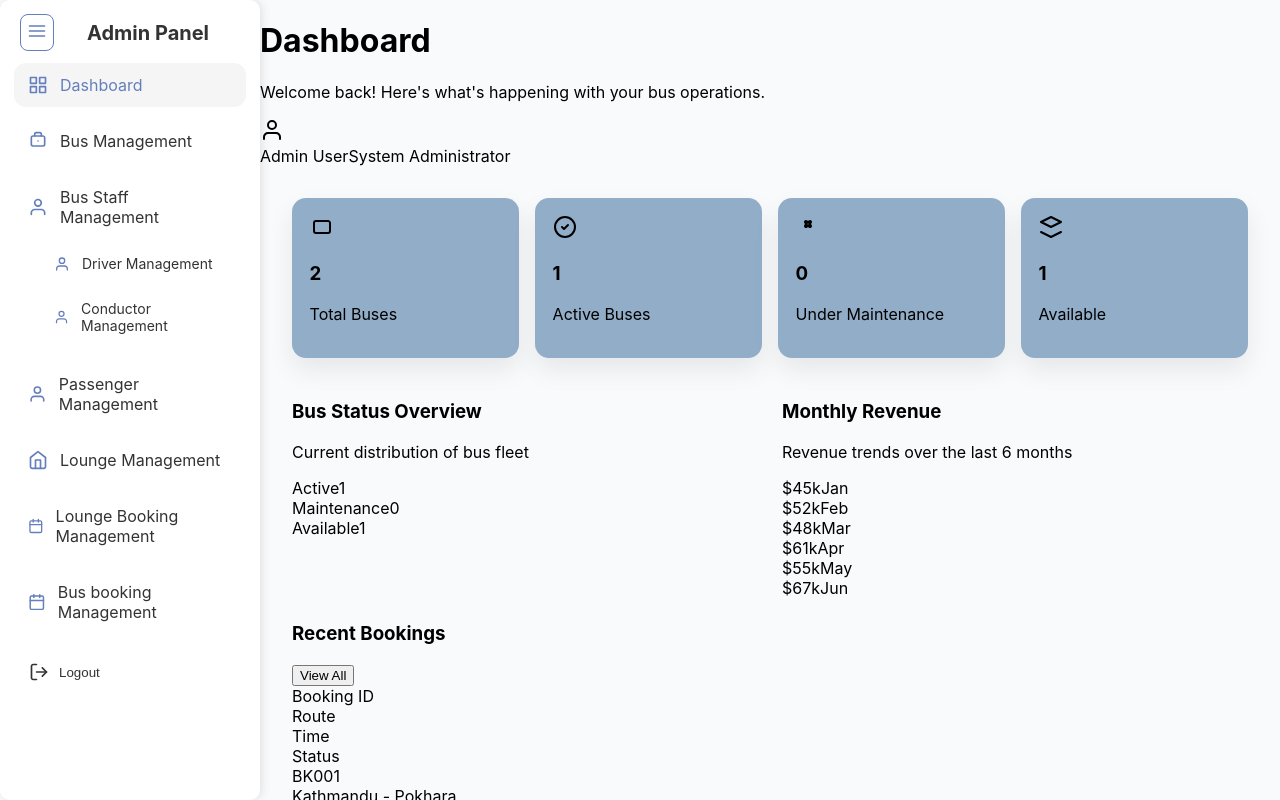
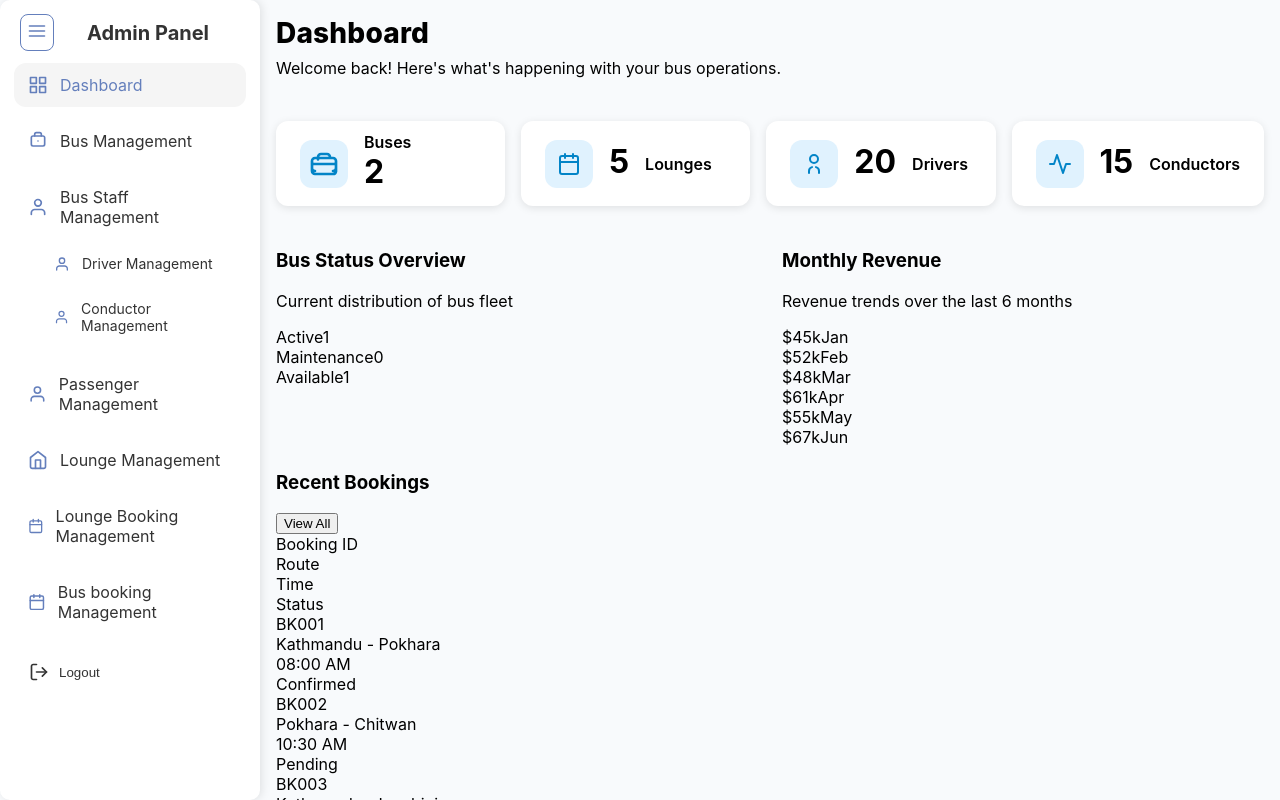
Before and after one commit to BusLounge/sts-admin-web-app, an Angular app in the folder frontend/my-angular-app/: page /dashboard in a window 1280 px wide. Shown: the top 800 px of the page. Built offline with nearby package versions, Linux system fonts and the light colour scheme.

Commit message:
remake the stats in dashboard page -BLRS-87

```diff
--- a/frontend/my-angular-app/src/app/pages/dashboard/dashboard.component.html
+++ b/frontend/my-angular-app/src/app/pages/dashboard/dashboard.component.html
@@ -2,81 +2,49 @@
   <app-sidebar [sidebarOpen]="sidebarOpen" [currentPage]="currentPage" (toggle)="toggleSidebar()" (navigate)="navigateTo($event)" (logout)="logout()"></app-sidebar>
 
   <!-- Main Content -->
-  <div class="main-content" [class.main-content-expanded]="!sidebarOpen">
-    <!-- Header -->
-    <header class="dashboard-header">
-      <div class="header-left">
+  <div class="main-content" [class.sidebar-open]="sidebarOpen">
+    <div class="bus-page">
+      <div class="page-header">
         <h1>Dashboard</h1>
         <p>Welcome back! Here's what's happening with your bus operations.</p>
       </div>
-      <div class="header-right">
-        <div class="user-info">
-          <div class="user-avatar">
-            <svg width="24" height="24" viewBox="0 0 24 24" fill="none" xmlns="http://www.w3.org/2000/svg">
-              <path d="M20 21V19C20 17.9391 19.5786 16.9217 18.8284 16.1716C18.0783 15.4214 17.0609 15 16 15H8C6.93913 15 5.92172 15.4214 5.17157 16.1716C4.42143 16.9217 4 17.9391 4 19V21" stroke="currentColor" stroke-width="2" stroke-linecap="round" stroke-linejoin="round"/>
-              <circle cx="12" cy="7" r="4" stroke="currentColor" stroke-width="2" stroke-linecap="round" stroke-linejoin="round"/>
-            </svg>
-          </div>
-          <div class="user-details">
-            <span class="user-name">Admin User</span>
-            <span class="user-role">System Administrator</span>
-          </div>
-        </div>
-      </div>
-    </header>
 
-    <!-- Dashboard Content -->
-    <div class="dashboard-content" *ngIf="currentPage === 'dashboard'">
       <!-- Stats Cards -->
       <div class="stats-grid">
-        <div class="stat-card">
-          <div class="stat-icon total">
-            <svg width="24" height="24" viewBox="0 0 24 24" fill="none" xmlns="http://www.w3.org/2000/svg">
-              <path d="M4 16C4 17.1 4.9 18 6 18H18C19.1 18 20 17.1 20 16V8C20 6.9 19.1 6 18 6H6C4.9 6 4 6.9 4 8V16Z" stroke="currentColor" stroke-width="2" stroke-linecap="round" stroke-linejoin="round"/>
+        <div class="stat-card total-routes">
+          <div class="stat-icon">
+            <svg xmlns="http://www.w3.org/2000/svg" fill="none" viewBox="0 0 24 24" stroke-width="2" stroke="currentColor" class="w-6 h-6">
+              <path stroke-linecap="round" stroke-linejoin="round" d="M3 13.125C3 12.504 3.504 12 4.125 12h15.75c.621 0 1.125.504 1.125 1.125v4.5A2.25 2.25 0 0118.75 19.5h-13.5a2.25 2.25 0 01-2.25-2.25v-4.125zM3 13.125V9.75A2.25 2.25 0 015.25 7.5h13.5A2.25 2.25 0 0121 9.75v3.375M3 13.125V15a2.25 2.25 0 002.25 2.25M21 13.125V15a2.25 2.25 0 01-2.25 2.25M7.5 7.5V6.75A2.25 2.25 0 019.75 4.5h4.5a2.25 2.25 0 012.25 2.25v.75M7.5 7.5h9M7.5 7.5v1.125M16.5 12h.008v.008H16.5V12z" />
             </svg>
           </div>
           <div class="stat-content">
-            <h3>{{ busStats.totalBuses }}</h3>
-            <p>Total Buses</p>
+            <div class="stat-title">Buses</div>
+            <div class="stat-value">{{ numBuses }}</div>
           </div>
         </div>
 
-        <div class="stat-card">
-          <div class="stat-icon active">
-            <svg width="24" height="24" viewBox="0 0 24 24" fill="none" xmlns="http://www.w3.org/2000/svg">
-              <circle cx="12" cy="12" r="10" stroke="currentColor" stroke-width="2" stroke-linecap="round" stroke-linejoin="round"/>
-              <path d="M9 12L11 14L15 10" stroke="currentColor" stroke-width="2" stroke-linecap="round" stroke-linejoin="round"/>
-            </svg>
+        <div class="stat-card active-schedules">
+          <div class="stat-icon">
+            <svg width="24" height="24" fill="none" stroke="currentColor" stroke-width="2" stroke-linecap="round" stroke-linejoin="round" class="feather feather-calendar"><rect x="3" y="4" width="18" height="18" rx="2" ry="2"></rect><line x1="16" y1="2" x2="16" y2="6"></line><line x1="8" y1="2" x2="8" y2="6"></line><line x1="3" y1="10" x2="21" y2="10"></line></svg>
           </div>
-          <div class="stat-content">
-            <h3>{{ busStats.activeBuses }}</h3>
-            <p>Active Buses</p>
-          </div>
+          <div class="stat-value">{{ numLounges }}</div>
+          <div class="stat-title">Lounges</div>
         </div>
 
-        <div class="stat-card">
-          <div class="stat-icon maintenance">
-            <svg width="24" height="24" viewBox="0 0 24 24" fill="none" xmlns="http://www.w3.org/2000/svg">
-              <path d="M14.7 6.3C14.3 5.9 13.7 5.9 13.3 6.3L12 7.6L10.7 6.3C10.3 5.9 9.7 5.9 9.3 6.3C8.9 6.7 8.9 7.3 9.3 7.7L10.6 9L9.3 10.3C8.9 10.7 8.9 11.3 9.3 11.7C9.7 12.1 10.3 12.1 10.7 11.7L12 10.4L13.3 11.7C13.7 12.1 14.3 12.1 14.7 11.7C15.1 11.3 15.1 10.7 14.7 10.3L13.4 9L14.7 7.7C15.1 7.3 15.1 6.7 14.7 6.3Z" stroke="currentColor" stroke-width="2" stroke-linecap="round" stroke-linejoin="round"/>
-            </svg>
+        <div class="stat-card available-seats">
+          <div class="stat-icon">
+            <svg width="24" height="24" fill="none" stroke="currentColor" stroke-width="2" stroke-linecap="round" stroke-linejoin="round" class="feather feather-users"><path d="M17 21v-2a4 4 0 0 0-3-3.87"></path><path d="M7 21v-2a4 4 0 0 1 3-3.87"></path><circle cx="12" cy="7" r="4"></circle></svg>
           </div>
-          <div class="stat-content">
-            <h3>{{ busStats.maintenanceBuses }}</h3>
-            <p>Under Maintenance</p>
-          </div>
+          <div class="stat-value">{{ numDrivers }}</div>
+          <div class="stat-title">Drivers</div>
         </div>
 
-        <div class="stat-card">
-          <div class="stat-icon available">
-            <svg width="24" height="24" viewBox="0 0 24 24" fill="none" xmlns="http://www.w3.org/2000/svg">
-              <path d="M12 2L2 7L12 12L22 7L12 2Z" stroke="currentColor" stroke-width="2" stroke-linecap="round" stroke-linejoin="round"/>
-              <path d="M2 17L12 22L22 17" stroke="currentColor" stroke-width="2" stroke-linecap="round" stroke-linejoin="round"/>
-            </svg>
+        <div class="stat-card active-routes">
+          <div class="stat-icon">
+            <svg width="24" height="24" fill="none" stroke="currentColor" stroke-width="2" stroke-linecap="round" stroke-linejoin="round" class="feather feather-trending-up"><polyline points="22 12 18 12 15 21 9 3 6 12 2 12"></polyline></svg>
           </div>
-          <div class="stat-content">
-            <h3>{{ busStats.availableBuses }}</h3>
-            <p>Available</p>
-          </div>
+          <div class="stat-value">{{ numConductors }}</div>
+          <div class="stat-title">Conductors</div>
         </div>
       </div>
 
--- a/frontend/my-angular-app/src/app/pages/dashboard/dashboard.component.scss
+++ b/frontend/my-angular-app/src/app/pages/dashboard/dashboard.component.scss
@@ -3,9 +3,8 @@
   min-height: 100vh;
 }
 
-.dashboard-content {
-  position: relative;
-  padding: 2rem;
+.bus-page {
+  padding: 1rem;
   min-height: 100vh;
   background-color: var(--color-background-primary); // White background for pages as requested
   background-size: cover;
@@ -13,15 +12,13 @@
   background-repeat: no-repeat;
   background-attachment: fixed;
 
+  .page-header {
+    display: flex;
+    flex-direction: column;
+    align-items: flex-start;
+    margin-bottom: 2.7rem;
 
-
-  .dashboard-header {
-    display: flex;
-    justify-content: space-between;
-    align-items: center;
-    margin-bottom: 1.5rem;
-
-    h2 {
+    h1 {
       margin: 0;
       font-size: 1.75rem;
       font-weight: 800;
@@ -29,48 +26,66 @@
       color: var(--color-text-primary);
     }
 
-    .add-btn {
-      background: var(--color-buttns-light);
-      color: var(--color-text-inverse);
-      border: none;
-      border-radius: 8px;
-      padding: 0.5rem 1rem;
-      cursor: pointer;
-      transition: 0.2s;
-      white-space: nowrap;
-
-      &:hover {
-        background: var(--secondary-color);
-
-
-      }
+    p {
+      margin: 0.5rem 0 0 0;
+      color: var(--color-text-secondary);
+      font-size: 1rem;
     }
   }
 
-
-  .page-header .quick-nav { margin-bottom: 10px; }
-
   .stats-grid {
-    display: grid;
-    grid-template-columns: repeat(auto-fit, minmax(180px, 1fr));
+    display: flex;
+    justify-content: space-between;
     gap: 1rem;
     margin-bottom: 1.5rem;
 
     .stat-card {
-      background:  var(--color-secondary-500) ;
-      border: 1px ;
-      border-radius: 14px;
-      padding: 1.1rem;
-      box-shadow: 0 12px 26px rgba(0, 0, 0, 0.08);
-      transition: transform 0.2s ease, box-shadow 0.2s ease;
+      flex: 1;
+      height: 85px;
+      background: #fff;
+      border-radius: 12px;
+      padding: 1rem 1.5rem;
+      box-shadow: 0 2px 8px rgba(0, 0, 0, 0.1);
+      display: flex;
+      align-items: center;
+      gap: 1rem;
+      transition: box-shadow 0.3s ease;
 
       &:hover {
-        transform: translateY(-2px);
-        box-shadow: 0 16px 32px rgba(0, 0, 0, 0.12);
+        box-shadow: 0 4px 16px rgba(0, 0, 0, 0.15);
       }
 
-      .stat-title { color: var(--color-text-secondary); font-weight: 700; font-size: 1rem; letter-spacing: .2px; }
-      .stat-value { font-size: 1.8rem; font-weight: 800; color: var(--color-text-primary); }
+      .stat-icon {
+        background-color: var(--color-primary-100);
+        border-radius: 12px;
+        padding: 0.5rem;
+        color: var(--color-primary-600);
+        display: flex;
+        align-items: center;
+        justify-content: center;
+        width: 48px;
+        height: 48px;
+        flex-shrink: 0;
+      }
+
+      .stat-content {
+        display: flex;
+        flex-direction: column;
+        justify-content: center;
+      }
+
+      .stat-value {
+        font-size: 2rem;
+        font-weight: 700;
+        color: var(--color-text-primary);
+        margin-bottom: 0.25rem;
+      }
+
+      .stat-title {
+        font-size: 1rem;
+        font-weight: 600;
+        color: var(--color-text-secondary);
+      }
     }
   }
 
@@ -293,7 +308,7 @@
 
   @media (max-width: 768px) {
     padding: 1rem;
-    .dashboard-header { flex-direction: column; align-items: flex-start; gap: 0.75rem; }
+    .page-header { flex-direction: column; align-items: flex-start; gap: 0.75rem; }
     .toolbar { flex-direction: column; align-items: stretch; }
   }
 }
@@ -333,13 +348,13 @@ app-sidebar {
 }
 
 .main-content {
-  margin-left: 260px;
+  margin-left: 72px;
   flex: 1;
-  transition: margin-left 0.3s ease;
+
 }
 
-.main-content.sidebar-collapsed {
-  margin-left: 72px;
+.main-content.sidebar-open {
+  margin-left: 260px;
 }
 
 .sidebar {
--- a/frontend/my-angular-app/src/app/pages/dashboard/dashboard.component.ts
+++ b/frontend/my-angular-app/src/app/pages/dashboard/dashboard.component.ts
@@ -1,3 +1,4 @@
+
 import { Component, OnInit } from '@angular/core';
 import { CommonModule } from '@angular/common';
 import { Router } from '@angular/router';
@@ -21,6 +22,11 @@ export class DashboardComponent implements OnInit {
     maintenanceBuses: 0,
     availableBuses: 0
   };
+
+  numBuses = 0;
+  numLounges = 0;
+  numDrivers = 0;
+  numConductors = 0;
 
   monthlyRevenue = [
     { month: 'Jan', revenue: 45000 },
@@ -46,7 +52,13 @@ export class DashboardComponent implements OnInit {
       this.busStats.activeBuses = buses.filter(bus => bus.is_active).length;
       this.busStats.maintenanceBuses = Math.floor(buses.length * 0.1); // 10% under maintenance
       this.busStats.availableBuses = this.busStats.activeBuses - this.busStats.maintenanceBuses;
+      this.numBuses = this.busStats.totalBuses;
     });
+
+    // Hardcoded for now, replace with actual services if available
+    this.numLounges = 5;
+    this.numDrivers = 20;
+    this.numConductors = 15;
   }
 
   toggleSidebar(): void {
```
